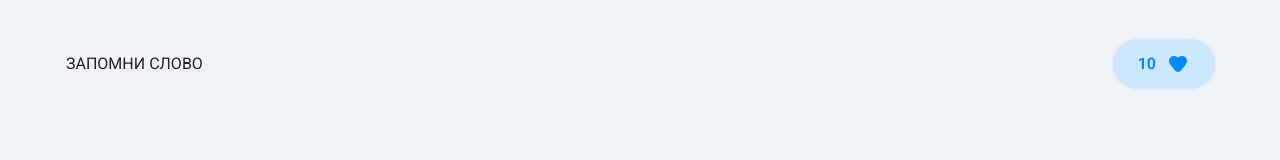
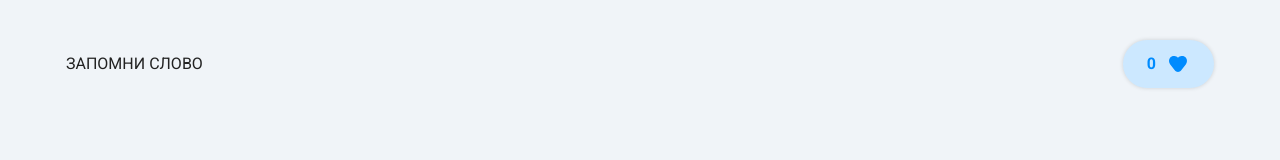
Before and after one commit to AlekseyAveryanov1996/purple-course, a Vue app: page / in a window 1280 px wide. Shown: the top 160 px of the page. Built offline with nearby package versions, Linux system fonts and the light colour scheme.

Commit message:
Изменение начального значения на 0, убрано сбрасывание счета при начале и перезапуске игры

```diff
--- a/src/App.vue
+++ b/src/App.vue
@@ -7,7 +7,7 @@ import scoreValueProvide from './constants'
 
 const valueCard = ref(null)
 
-const scoreValue = ref(10);
+const scoreValue = ref(0);
 
 provide(scoreValueProvide, scoreValue)
 
@@ -22,7 +22,6 @@ async function getCards() {
       return
     } else {
       const data = await response.json();
-      scoreValue.value = 0;
       valueCard.value = data.map(item => {
         return {
           word: item.word,
```
